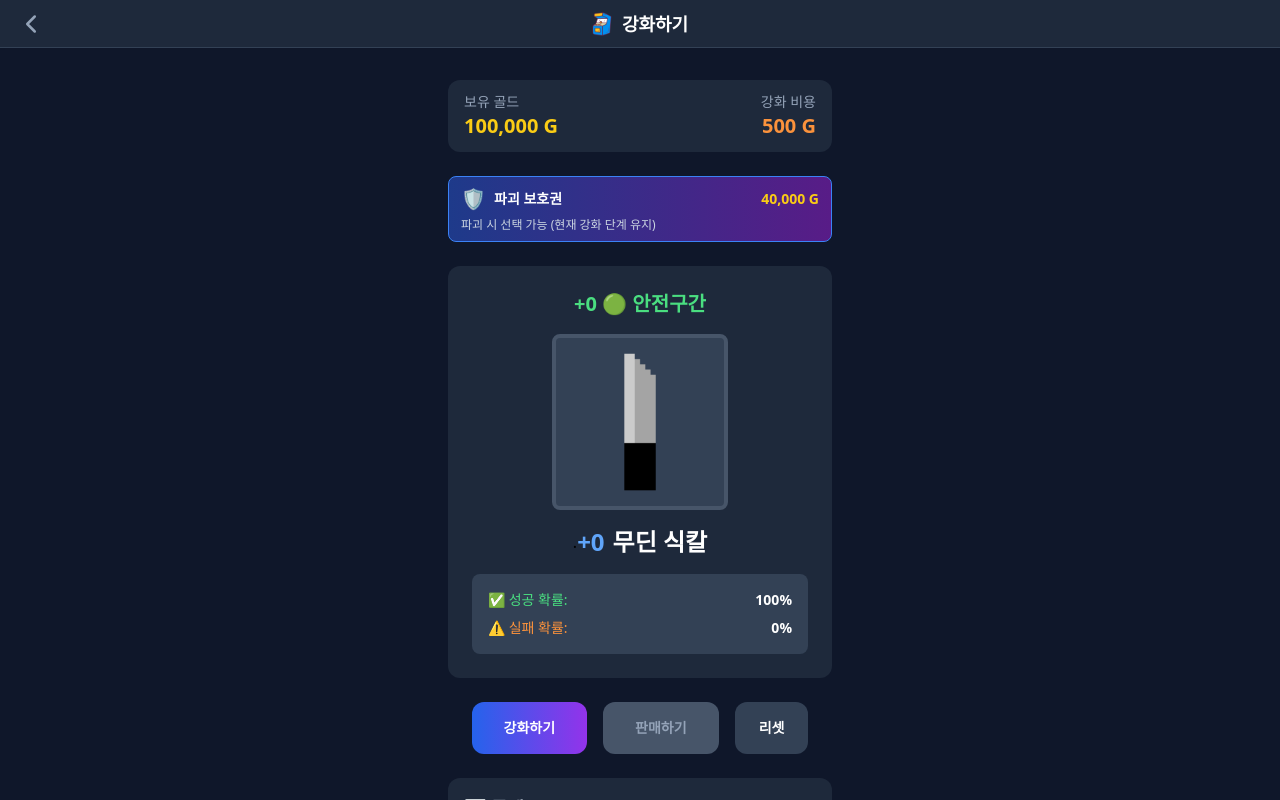
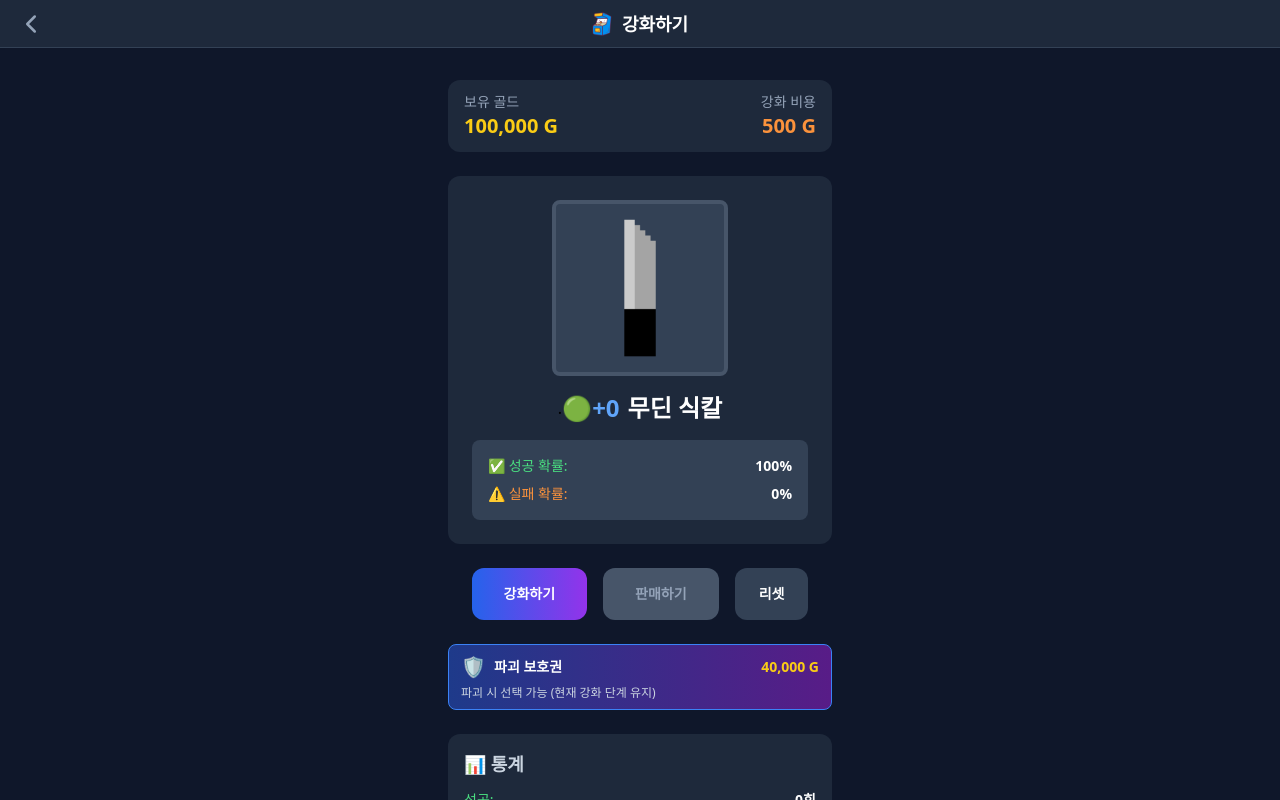
Before and after one commit to hjj5946-upply/jungamebox, a React (Vite) app: page /#/games/str in a window 1280 px wide. Built offline with nearby package versions, Linux system fonts and the light colour scheme.

Commit message:
251104_11

```diff
--- a/src/pages/StrengthPage.tsx
+++ b/src/pages/StrengthPage.tsx
@@ -118,8 +118,8 @@ export default function StrengthPage() {
   const getSellPrice = (lv: number): number => {
     const prices = [
       0,        // +0
-      1000,     // +1
-      1500,     // +2
+      500,     // +1
+      1000,     // +2
       2500,     // +3
       4000,     // +4
       6000,     // +5
@@ -155,9 +155,9 @@ export default function StrengthPage() {
   };
 
   const getZoneName = (lv: number): string => {
-    if (lv <= 10) return "🟢 안전구간";
-    if (lv <= 15) return "🟡 위험구간";
-    return "🔴 극한구간";
+    if (lv <= 10) return "🟢";
+    if (lv <= 15) return "🟡";
+    return "🔴";
   };
 
   const getZoneColor = (lv: number): string => {
@@ -301,29 +301,8 @@ export default function StrengthPage() {
           </div>
         </div>
 
-        {/* 파괴 보호권 안내 */}
-        <div className="w-full max-w-md bg-gradient-to-r from-blue-900 to-purple-900 rounded-lg px-3 py-2 border border-blue-500">
-          <div className="flex items-center justify-between text-white text-sm">
-            <div className="flex items-center gap-2">
-              <span className="text-xl">🛡️</span>
-              <span className="font-semibold">파괴 보호권</span>
-            </div>
-            <div className="text-yellow-400 font-bold">
-              {PROTECTION_COST.toLocaleString()} G
-            </div>
-          </div>
-          <div className="text-slate-300 text-xs mt-1">
-            파괴 시 선택 가능 (현재 강화 단계 유지)
-          </div>
-        </div>
-
         {/* 검 이미지 (임시) */}
         <div className="w-full max-w-md bg-slate-800 rounded-xl p-6 flex flex-col items-center gap-4">
-          {/* 현재 강화 단계 */}
-          <div className={`text-xl font-bold ${getZoneColor(level)}`}>
-            +{level} {getZoneName(level)}
-          </div>
-
           {/* 검 이미지 영역 */}
           <div className="w-44 h-44 bg-slate-700 rounded-lg flex items-center justify-center border-4 border-slate-600 relative overflow-hidden">
             {isEnhancing ? (
@@ -356,6 +335,7 @@ export default function StrengthPage() {
           {/* 검 이름 & 강화 단계 */}
           <div className="flex justify-center items-center">.
               <div className="text-2xl font-bold text-blue-400 mr-2">
+              {getZoneName(level)}
                   +{level}
               </div>
               <div className="text-2xl font-bold text-white">
@@ -460,6 +440,22 @@ export default function StrengthPage() {
           </button>
         </div>
 
+        {/* 파괴 보호권 안내 */}
+        <div className="w-full max-w-md bg-gradient-to-r from-blue-900 to-purple-900 rounded-lg px-3 py-2 border border-blue-500">
+          <div className="flex items-center justify-between text-white text-sm">
+            <div className="flex items-center gap-2">
+              <span className="text-xl">🛡️</span>
+              <span className="font-semibold">파괴 보호권</span>
+            </div>
+            <div className="text-yellow-400 font-bold">
+              {PROTECTION_COST.toLocaleString()} G
+            </div>
+          </div>
+          <div className="text-slate-300 text-xs mt-1">
+            파괴 시 선택 가능 (현재 강화 단계 유지)
+          </div>
+        </div>
+
         {/* 통계 */}
         <div className="w-full max-w-md bg-slate-800 rounded-xl p-4">
           <div className="text-white text-sm space-y-2">
```
